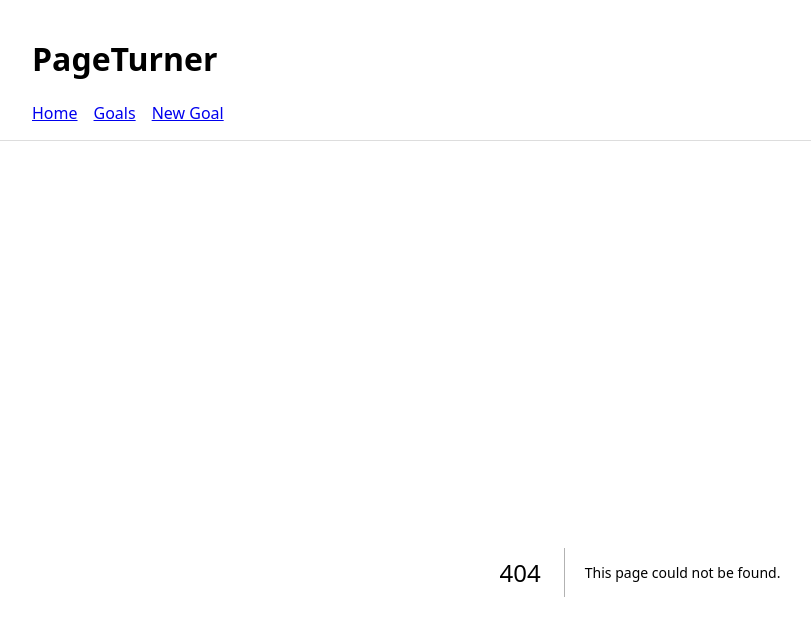
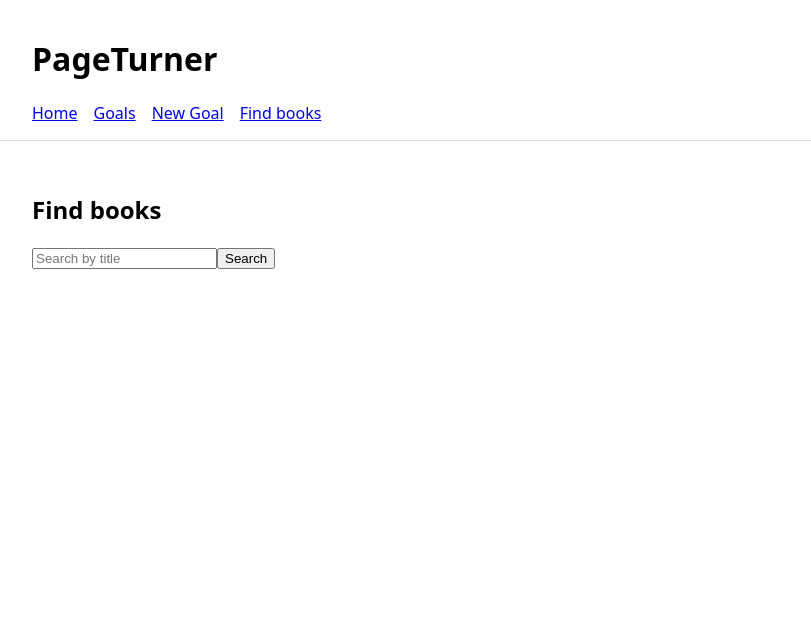
Before and after one commit to nateoseni/cpan212-project-group-3, a Next.js app in the folder web/: page /books in a window 1280 px wide. Before the commit this address had no page. Shown: the top 636 px of the page, without its empty margins (0-811 px from the left). Built offline with nearby package versions, Linux system fonts and the light colour scheme.

Commit message:
added a book search page which sends request and Next.js rewrite forwards to Express API which calls Open Library to cache response and return in the app's format and fixed a typo

```diff
--- /dev/null
+++ b/web/app/books/page.js
@@ -0,0 +1,67 @@
+'use client';
+
+import { useState } from 'react';
+
+export default function BookSearchPage() {
+    const [query, setQuery] = useState('');
+    const [results, setResults] = useState(null); //null means no results yet
+    const [searching, setSearching] = useState(false); //true when the search is in progress
+    const [message, setMessage] = useState(''); //general error message
+
+    async function handleSearch(event) {
+        event.preventDefault();
+        setSearching(true);
+        setResults(null);
+        setMessage('');
+
+        try {
+            //relative path, the rewrite forwards this to Express, which calls Open Library API
+            const res = await fetch(`/api/books/search?q=${encodeURIComponent(query)}`);
+            const data = await res.json();
+
+            if (!res.ok) {
+                //express sends { error: {message } } for 400, 502, and 504
+                setMessage(data.error?.message || 'Search Failed');
+            } else {
+                setResults(data.results);
+            }
+        } catch {
+            setMessage('Could not reach the server');
+        }
+
+        setSearching(false);
+}
+
+return (
+    <div>
+        <h2>Find books</h2>
+
+        <form onSubmit={handleSearch}>
+            <input
+            value={query}
+            onChange={(error) => setQuery(error.target.value)}
+            placeholder="Search by title"
+            />
+            <button type="sumbit" disabled={searching}>
+                {searching ? 'Searching...' : 'Search'}
+            </button>
+        </form>
+
+        {message && <p className="error">{message}</p>}
+
+        {results && results.length === 0 && <p>No books found</p>}
+
+        {results && results.length > 0 && (
+            <ul>
+                {results.map((book) => (
+                <li key={book.externalKey}>
+                    <strong>{book.title}</strong> by {book.author}
+                    {book.firstPublishYear && ` (${book.firstPublishYear})`}
+                    {book.pages && ` , ${book.pages} pages`}
+                </li>
+                ))}
+            </ul>
+        )}
+    </div>
+    );
+}
--- a/web/app/goals/[id]/page.js
+++ b/web/app/goals/[id]/page.js
@@ -9,7 +9,7 @@ async function ExternalBookInfo({ goalTitle }) {
   const extData = await extRes.json();
 
   return (
-    <div classname="external-info">
+    <div className="external-info">
       <h3>Open Library Suggestions:</h3>
       <p>Found {extData.numFound || 0} matching books</p>
     </div>
--- a/web/app/layout.js
+++ b/web/app/layout.js
@@ -19,6 +19,7 @@ export default function RootLayout({ children }) {
             <Link href="/">Home</Link>
             <Link href="/goals">Goals</Link>
             <Link href="/goals/new">New Goal</Link>
+            <Link href="/books">Find books</Link>
           </nav>
         </header>
         <NotificationBanner /> {/* show any notifications */}
```
